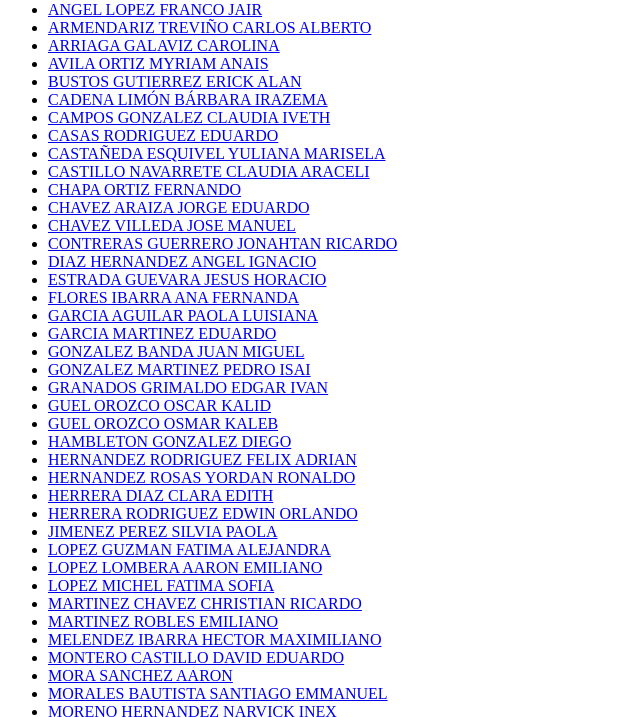
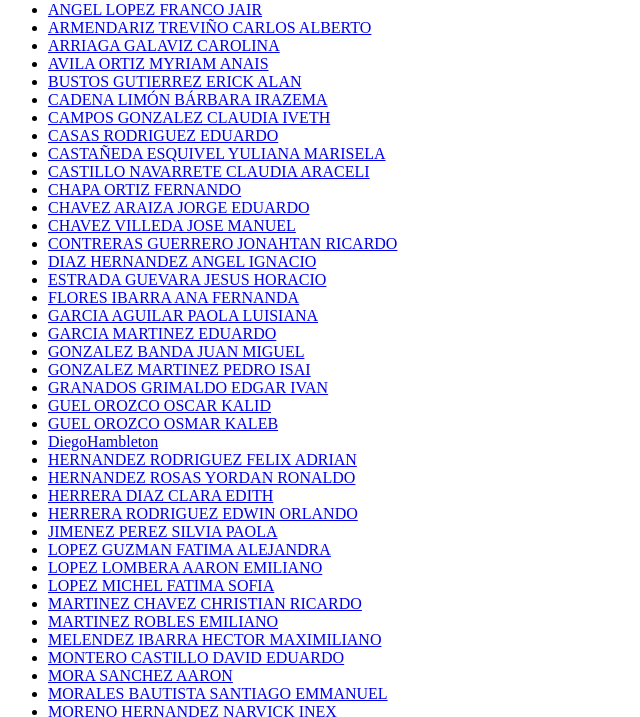
Before and after one commit to FDW53AD2024/website53, a plain HTML site: page index.html in a window 1280 px wide. Shown: the part 79-796 px from the top of the page, without its empty margins (0-640 px from the left). Drawn offline with Linux system fonts and the light colour scheme.

Commit message:
Update index.html

```diff
--- a/index.html
+++ b/index.html
@@ -37,7 +37,7 @@
           <li id="a22"><a href="#">GRANADOS GRIMALDO EDGAR IVAN</a></li>
           <li id="a23"><a href="#">GUEL OROZCO OSCAR KALID</a></li>
           <li id="a24"><a href="#">GUEL OROZCO OSMAR KALEB</a></li>
-          <li id="a25"><a href="#">HAMBLETON GONZALEZ DIEGO</a></li>
+          <li id="a25"><a href="#">DiegoHambleton</a></li>
           <li id="a26"><a href="#">HERNANDEZ RODRIGUEZ FELIX ADRIAN</a></li>
           <li id="a27"><a href="#">HERNANDEZ ROSAS YORDAN RONALDO</a></li>
           <li id="a28"><a href="#">HERRERA DIAZ CLARA EDITH</a></li>
```
